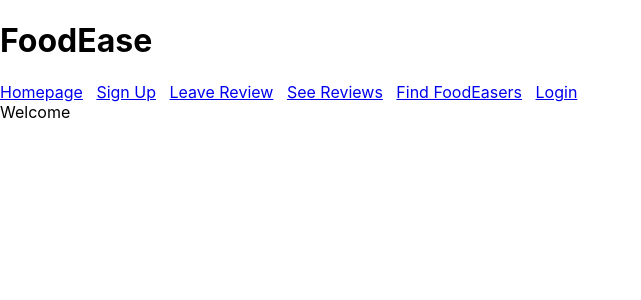
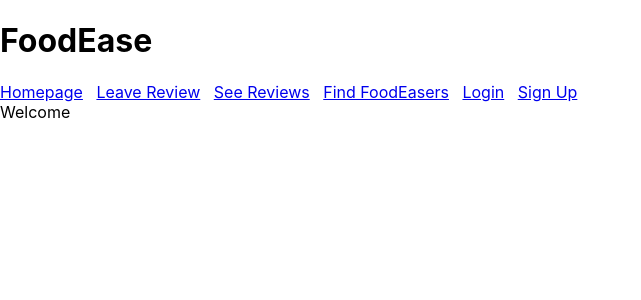
Before and after one commit to vavnilov/FoodEase--Client, a React (Create React App) app: page / in a window 1280 px wide. Shown: the top 300 px of the page, without its empty margins (0-641 px from the left). Built offline with nearby package versions, Linux system fonts and the light colour scheme.

Commit message:
remove signup if user logged in

```diff
--- a/src/Navbar.js
+++ b/src/Navbar.js
@@ -7,11 +7,11 @@ const Navbar = (props) => {
   return (<header>
     <h1>FoodEase</h1>
       <NavLink exact to="/">Homepage</NavLink>&nbsp;&nbsp;&nbsp;
-      <NavLink to="/signup">Sign Up</NavLink>&nbsp;&nbsp;&nbsp;
       <NavLink to="/search">Leave Review</NavLink>&nbsp;&nbsp;&nbsp;
       <NavLink to="/reviews">See Reviews</NavLink>&nbsp;&nbsp;&nbsp;
       <NavLink to="/follow">Find FoodEasers</NavLink>&nbsp;&nbsp;&nbsp;
-      {localStorage.jwt ? <NavLink to="/" onClick={props.handleLogout}>Logout</NavLink> : <NavLink to="/login">Login</NavLink>}
+      {localStorage.jwt ? <NavLink to="/" onClick={props.handleLogout}>Logout</NavLink> : <NavLink to="/login">Login</NavLink>}&nbsp;&nbsp;&nbsp;
+      {!localStorage.jwt && <NavLink to="/signup">Sign Up</NavLink>}
   </header>)
 };
 
```
